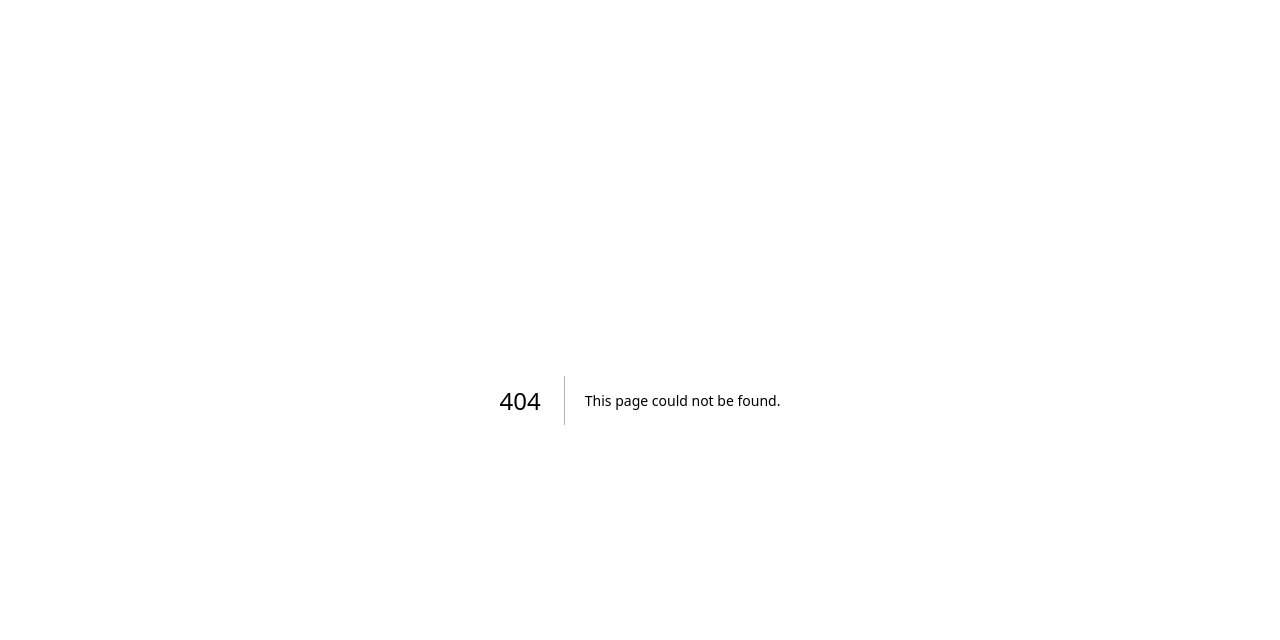
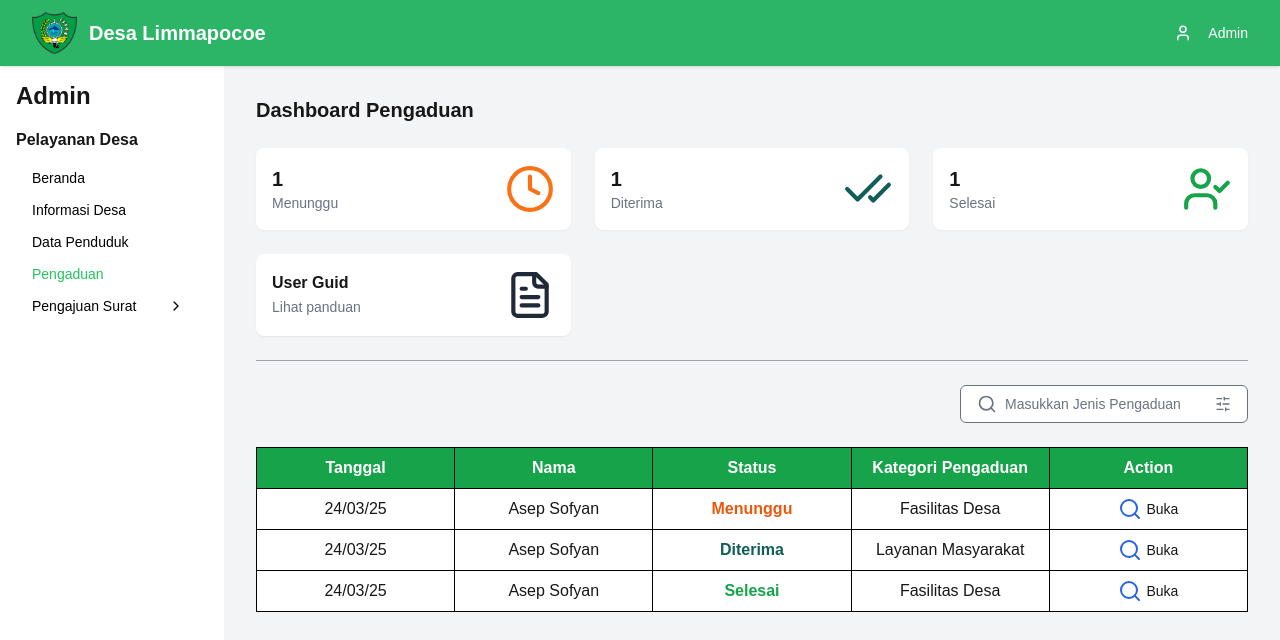
Before and after one commit to muhammadzulfadly/limapoccoedigital, a Next.js app: page /admin/pengaduan-masyarakat in a window 1280 px wide. Before the commit this address had no page. Shown: the top 640 px of the page. Built offline with nearby package versions, Linux system fonts and the light colour scheme.

Commit message:
halaman admin/pengaduan

```diff
--- /dev/null
+++ b/app/admin/pengaduan-masyarakat/page.js
@@ -0,0 +1,115 @@
+import { Clock, CheckCheck, UserCheck, FileText, Search, SlidersHorizontal } from "lucide-react";
+import Link from "next/link";
+
+export const metadata = {
+  title: "Dashboard Pengaduan Masyarakat",
+};
+
+export async function getData() {
+  return {
+    sedangProses: 0,
+    butuhKonfirmasi: 0,
+    ditolak: 1,
+    selesai: 1,
+  };
+}
+
+export default async function Page() {
+  const data1 = await getData();
+
+  const data = [
+    { tanggal: "24/03/25", nama: "Asep Sofyan", status: "Menunggu", jenis: "Fasilitas Desa", action: "Buka" },
+    { tanggal: "24/03/25", nama: "Asep Sofyan", status: "Diterima", jenis: "Layanan Masyarakat", action: "Buka" },
+    { tanggal: "24/03/25", nama: "Asep Sofyan", status: "Selesai", jenis: "Fasilitas Desa", action: "Buka" },
+  ];
+
+  const statusStyle = {
+    Selesai: "text-green-600 font-semibold",
+    Diterima: "text-teal-800 font-semibold",
+    Menunggu: "text-orange-600 font-semibold",
+  };
+
+  const iconStyle = {
+    Buka: <Search className=" text-blue-600" />,
+  };
+
+  return (
+    <div className="flex h-full">
+      {/* Main Content */}
+      <div className="flex-1 bg-gray-100 p-8">
+        <header>
+          <h1 className="text-xl font-bold mb-6">Dashboard Pengaduan</h1>
+        </header>
+
+        <div className="grid grid-cols-1 md:grid-cols-2 lg:grid-cols-3 gap-6 mb-6">
+          {["Menunggu", "Diterima", "Selesai"].map((status) => {
+            const jumlah = data.filter((item) => item.status === status).length;
+            const Icon = status === "Menunggu" ? Clock : status === "Diterima" ? CheckCheck : UserCheck;
+            const iconColor = status === "Menunggu" ? "text-orange-500" : status === "Diterima" ? "text-teal-800" : "text-green-600";
+
+            return (
+              <div key={status} className="bg-white rounded-lg p-4 flex items-center justify-between shadow-sm">
+                <div>
+                  <p className="text-xl font-semibold">{jumlah}</p>
+                  <p className="text-sm text-gray-500">{status}</p>
+                </div>
+                <Icon size={50} className={iconColor} />
+              </div>
+            );
+          })}
+
+          <div className="bg-white rounded-lg p-4 flex items-center justify-between shadow-sm">
+            <div>
+              <p className="font-semibold">User Guid</p>
+              <Link href="#" className="text-sm text-gray-500 hover:underline">
+                Lihat panduan
+              </Link>
+            </div>
+            <FileText size={50} className="text-gray-800" />
+          </div>
+        </div>
+
+        <div className="border-t border-gray-400 mb-6 mt-6"></div>
+
+        <div className="flex justify-end mb-6">
+          <div className="flex items-center border border-gray-500 rounded-md px-4 py-2 bg-white text-gray-500 transition-colors w-72">
+            <Search className="w-5 h-5 mr-2" />
+            <input type="text" placeholder="Masukkan Jenis Pengaduan" className="flex-1 outline-none text-sm bg-white placeholder-gray-500" />
+            <SlidersHorizontal className="w-4 h-4 ml-2" />
+          </div>
+        </div>
+
+        <div className="overflow-x-auto">
+          <table className="table-auto w-full border border-black">
+            <thead>
+              <tr className="bg-green-600 text-white">
+                <th className="px-4 py-2 w-1/5 border border-black">Tanggal</th>
+                <th className="px-4 py-2 w-1/5 border border-black">Nama</th>
+                <th className="px-4 py-2 w-1/5 border border-black">Status</th>
+                <th className="px-4 py-2 w-1/5 border border-black">Kategori Pengaduan</th>
+                <th className="px-4 py-2 w-1/5 border border-black">Action</th>
+              </tr>
+            </thead>
+
+            <tbody>
+              {data.map((item, index) => (
+                <tr key={index} className="bg-white text-center">
+                  <td className="px-4 py-2 border border-black">{item.tanggal}</td>
+                  <td className="px-4 py-2 border border-black">{item.nama}</td>
+                  <td className={`border border-black p-2 ${statusStyle[item.status]}`}>{item.status}</td>
+                  <td className="px-4 py-2 border border-black">{item.jenis}</td>
+                  <td className="border border-black p-2">
+                    <Link href={`/pengaduan/${item.id}`} className="flex justify-center items-center gap-1  hover:underline">
+                      {iconStyle[item.action]}
+                      <span className="text-sm">{item.action}</span>
+                    </Link>
+                  </td>
+                </tr>
+              ))}
+            </tbody>
+          </table>
+        </div>
+      </div>
+    </div>
+  );
+}
```
